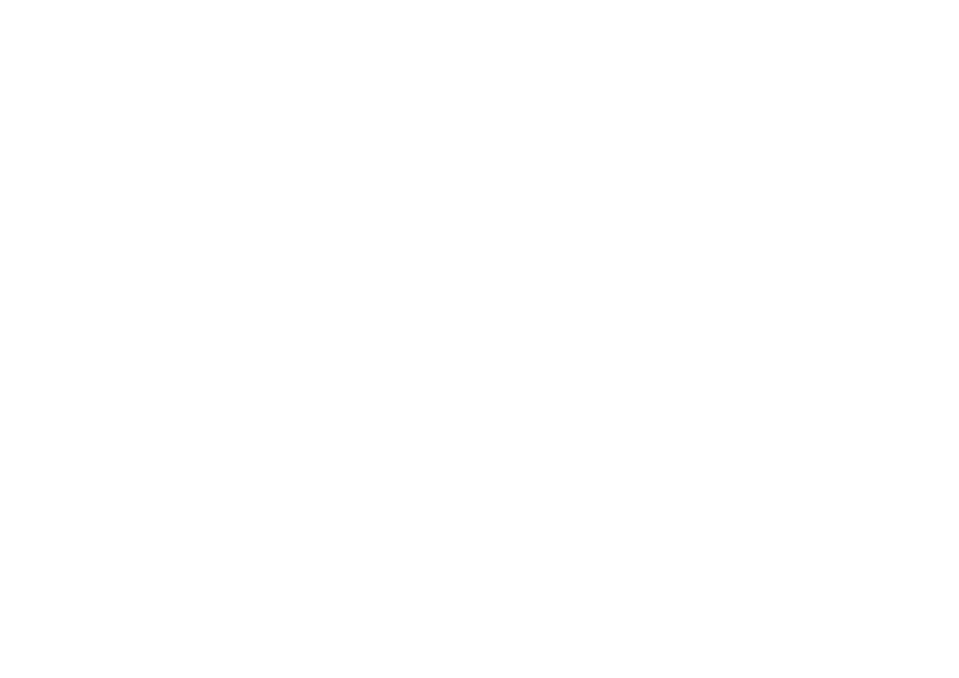
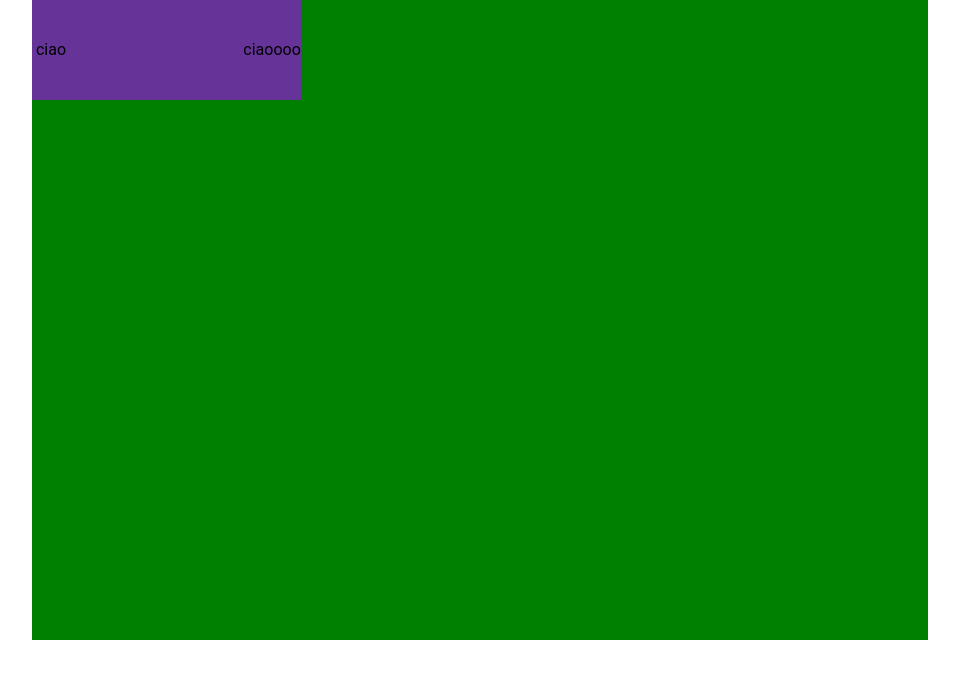
Before and after one commit to robanf/vue-boolzapp, a plain HTML site: page index.html in a window 1280 px wide. Shown: the whole page, without its empty margins (160-1119 px from the left). Drawn offline with nearby package versions, Linux system fonts and the light colour scheme.

Commit message:
add sezione utente

```diff
--- a/css/style.css
+++ b/css/style.css
@@ -0,0 +1,42 @@
+*{
+    padding: 0;
+    margin: 0;
+    box-sizing: border-box;
+    font-family: 'Roboto', sans-serif;
+}
+
+.container{
+    height: 80vh;
+    width: 70%;
+    margin: auto;
+    background-color: green;
+}
+
+/* navbar dell'utente */
+.utente{
+    height: 100px;
+    width: 30%;
+    background-color: rebeccapurple;
+}
+.utente::after {
+    content: "";
+    clear: both;
+    display: table;
+  }
+.nav-left{
+    float: left;
+    line-height: 100px;
+}
+
+.nav-right{
+    float: right;
+    line-height: 100px;
+}
+
+.img-utente{
+    display: inline-blocks;
+}
+
+.nome-utente{
+    display: inline-block;
+}
--- a/index.html
+++ b/index.html
@@ -10,17 +10,28 @@
     <script src="https://cdn.jsdelivr.net/npm/vue@2/dist/vue.js"></script>
 </head>
 <body>
-    <head>
+    <section class="container">
+        <aside>
+            <nav class="utente">
+                <div class="nav-left">
+                    <img src="" alt="" class="img-utente">
+                    <div class="nome-utente"> ciao</div>
+                </div>
+
+                <div class="nav-right">
+                    <!-- da mettere 3 icone -->
+                    ciaoooo
+                </div>
+            </nav>
+
+        </aside>
+
+        <main>
 
 
-    </head>
+        </main>
 
-    <main>
-
-
-    </main>
-
-
+    </section>
 
     <script src="js/script.js"></script>
 </body>
```
